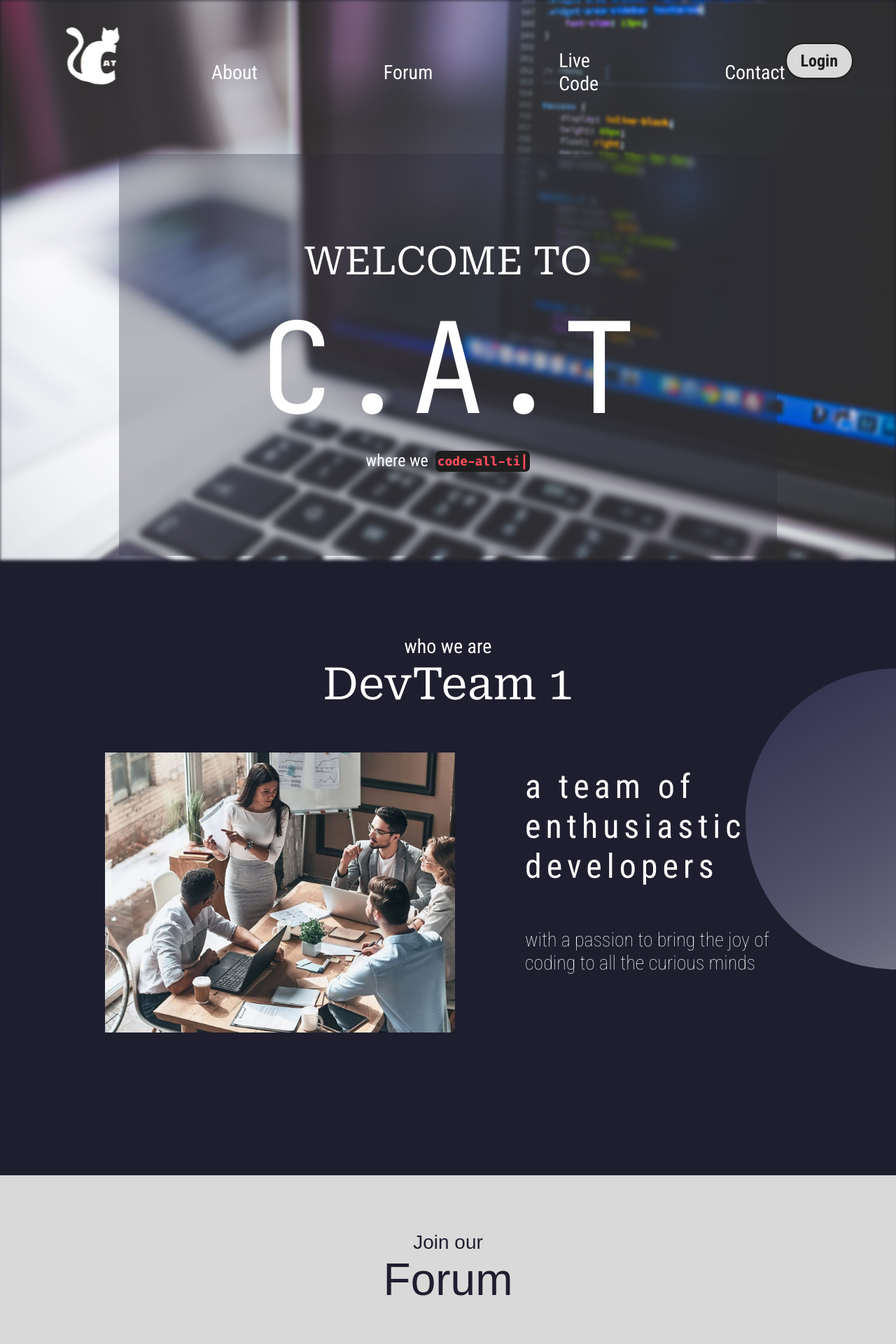
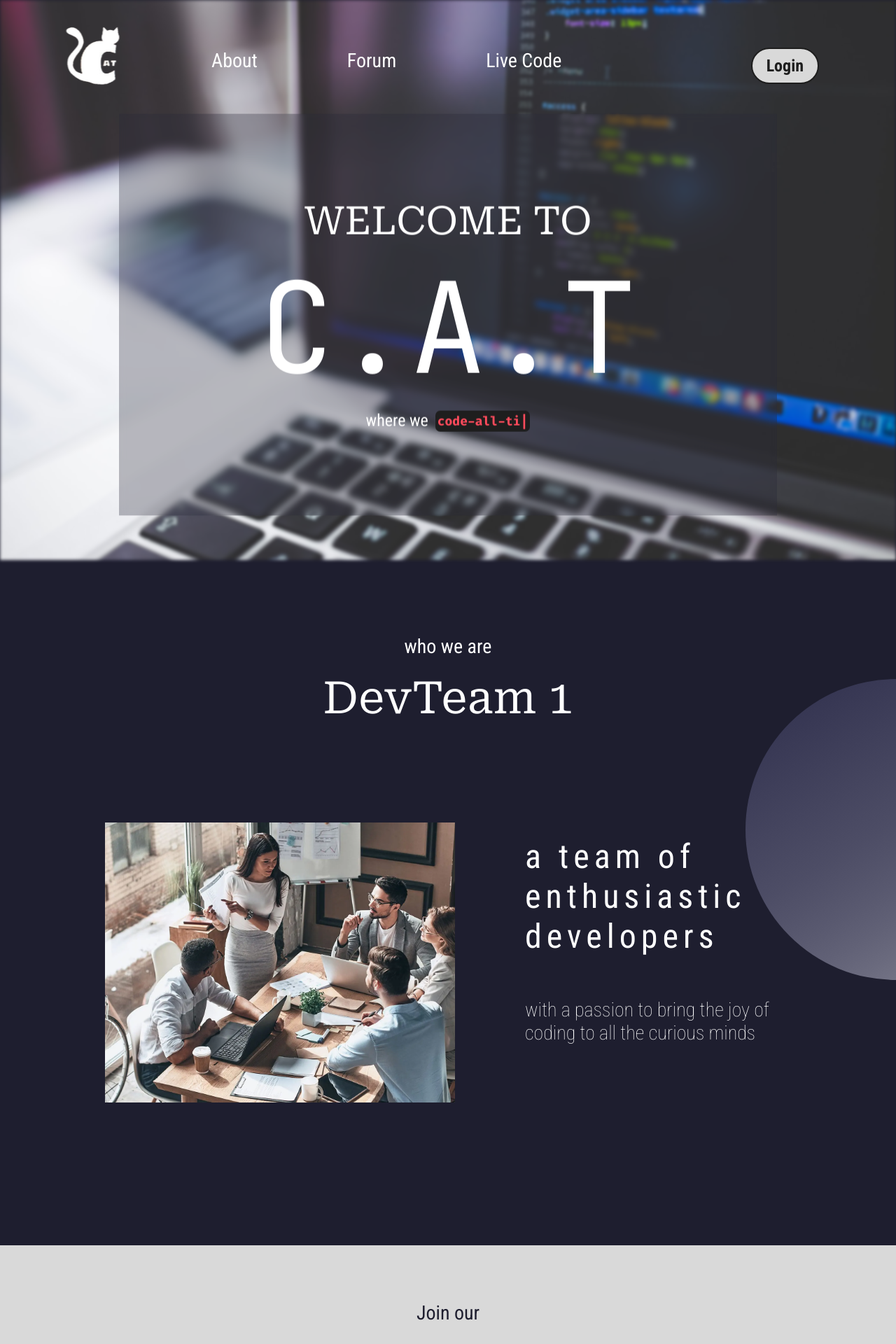
Before and after one commit to TheBluemist1404/CAT, a React (Vite) app in the folder frontend/: page / in a window 1280 px wide. Shown: the top 1920 px of the page at 70% size. Built offline with nearby package versions, Linux system fonts and the light colour scheme.

Commit message:
feat: intial setup for profile page and handle login status - add naviagtion to profile page - redirect to login page if have not logged in yet - toggle action at login icon after logged in (navigate to profile/logout)

```diff
--- a/frontend/src/Header.jsx
+++ b/frontend/src/Header.jsx
@@ -1,8 +1,11 @@
-import { useState, useRef, useEffect } from "react";
+import { useState, useRef, useEffect} from "react";
+import { useNavigate } from "react-router-dom";
 
 function Header(){
     const [hoveredIndex, setHoveredIndex] = useState(null);
     const linkRefs = useRef([])
+
+    const naviagte = useNavigate();
 
     useEffect(() => {
         linkRefs.current.forEach((link, index) => {
@@ -20,17 +23,18 @@ function Header(){
         });
     },[hoveredIndex]);
 
-    const navbar = ["About", "Forum","Live Code", "Contact"];
+    const navbar = [{sect: "About", link: "/"}, {sect: "Forum", link: "/forum"},{sect: "Live Code", link: "/"}];
 
     return(
         <div className="header">
-            <img src="/src/assets/logo.svg" alt="" />
+            <img src="/src/assets/logo.svg" alt="" onClick={()=>naviagte('/')} style={{cursor: 'pointer'}}/>
             <div className="navbar">
-                {navbar.map((sect, index) => (
+                {navbar.map((obj, index) => (
                     <div ref={el => linkRefs.current[index] = el}
                      onMouseEnter={() => setHoveredIndex(index)}
-                     onMouseLeave={() => setHoveredIndex(null)}>
-                        {sect}
+                     onMouseLeave={() => setHoveredIndex(null)}
+                     onClick={() => naviagte(obj.link)}>
+                        {obj.sect}
                     </div>
                 ))}
             </div>
--- a/frontend/src/index.scss
+++ b/frontend/src/index.scss
@@ -32,7 +32,7 @@ body{
     margin-top: 70px;
     width: fit-content;
     display: flex;
-    gap: 180px;
+    gap: 10vw;
     flex-direction:row;
     align-items: center;
     justify-content: space-between;
@@ -92,6 +92,8 @@ body{
   .right p{
     font-size: 24px;
   }
+}
+
 /* COPYRIGHT */
 .copyright{
   font-size: 24px;
@@ -99,4 +101,3 @@ body{
   text-align: center;
   padding: 20px;
 }
-}
--- a/frontend/src/main.jsx
+++ b/frontend/src/main.jsx
@@ -8,6 +8,7 @@ import Homepage from './pages/homepage/Homepage'
 import Login from './authentication/Login'
 import Signup from './authentication/Signup'
 import Forum from './pages/forum/Forum'
+import Profile from './pages/Profile/Profile'
 
 
 createRoot(document.getElementById('root')).render(
@@ -19,6 +20,7 @@ createRoot(document.getElementById('root')).render(
           <Route path='/auth/login' element={<Login/>}/>
           <Route path='/auth/signup' element={<Signup/>}/>
           <Route path='/forum' element={<Forum/>}/>
+          <Route path='/profile' element={<Profile/>} />
         </Routes>
       </BrowserRouter>
     </AuthProvider>
--- /dev/null
+++ b/frontend/src/pages/Profile/Profile.jsx
@@ -0,0 +1,23 @@
+import './profile.scss'
+import { useNavigate } from 'react-router-dom';
+import { useEffect, useContext } from 'react';
+import { AuthContext } from '../../authentication/AuthProvider';
+
+const Profile = ()=> {
+    const navigate = useNavigate();
+    const {isLoggedIn} = useContext(AuthContext);
+
+    useEffect(() => {
+        if (!isLoggedIn) {
+            navigate('/auth/login', { replace: true });
+        }
+    }, [navigate, isLoggedIn])
+
+    return(
+        <div className="profile">
+            Hello
+        </div>
+    );
+};
+
+export default Profile;
--- a/frontend/src/pages/forum/Header.jsx
+++ b/frontend/src/pages/forum/Header.jsx
@@ -1,9 +1,10 @@
-import React from "react";
+import { useNavigate } from "react-router-dom";
 
 function Header() {
+  const navigate = useNavigate();
   return (
     <header className="header-guest">
-      <div className="logo">
+      <div className="logo" onClick={()=>{navigate('/')}}>
         <img src="Assests/Logo.svg" alt="N/A" />
       </div>
       <div className="searchbar">
--- a/frontend/src/pages/forum/style.scss
+++ b/frontend/src/pages/forum/style.scss
@@ -28,6 +28,7 @@
     }
 
     header .logo {
+        cursor: pointer;
         margin-left: 60px;
     }
 
--- a/frontend/src/pages/homepage/Homepage.jsx
+++ b/frontend/src/pages/homepage/Homepage.jsx
@@ -1,9 +1,9 @@
-import { useContext } from 'react'
+import { useState, useContext } from 'react'
 import { useNavigate } from 'react-router-dom'
 import { AuthContext } from '../../authentication/AuthProvider'
 
 import './homepage.scss'
-import './title.css'
+import './title.scss'
 import './card.css'
 
 //alias set up in vite.config.js
@@ -39,12 +39,17 @@ function Card({subhead, head}) {
 function Homepage(){
     const navigate = useNavigate();
 
-    const {isLoggedIn, user} = useContext(AuthContext);
+    const {isLoggedIn, setIsLoggedIn, user} = useContext(AuthContext);
 
     const login = () => {
         navigate('/auth/login');
     }
 
+    const [dropdown, setDropdown] = useState(false)
+
+    const toggleDropdown = ()=>{
+        setDropdown(!dropdown);
+    }
     return(
         <div className='homepage'>
             <div className='container' style={{'--backgroundImage': `url(${background})`}}>
@@ -52,11 +57,22 @@ function Homepage(){
                     <Header/>
                     <div className='login'>
                         {
-                           !isLoggedIn ? (<div className="login-button" onClick={login}>Login</div>): (<>Hello {user.fullName} </>)
+                           !isLoggedIn ? (<div className="login-button" onClick={login}>Login</div>): (
+                           <div style={{position: 'absolute', top: '70px', right: '0px'}}>
+                               <div className='logged-in' onClick={toggleDropdown}>
+                                    <div className="avatar"></div>
+                                    <div className='username'>{user.fullName}</div>
+                               </div>
+                               <div className="action" style={{ display: dropdown ? 'flex' : 'none'}}>
+                                    <div className="to-profile" onClick={()=>{navigate('/profile')}}>Profile</div>
+                                    <div className="logout" onClick={()=>{setIsLoggedIn(false)}}>Logout</div>
+                               </div>
+                           </div>
+                           )
                         }
                     </div>
                 </div>
-                <div className="intro">
+                <section className="intro">
                     <div className="box">
                         <p>welcome to</p>
                         <h1>c.a.t</h1>
@@ -65,8 +81,8 @@ function Homepage(){
                             <TypingEffect text={"code-all-time"} speed={150}></TypingEffect>
                         </div>
                     </div>
-                </div>
-                <div className="about" style={{position: 'relative', overflow: 'hidden'}}>
+                </section>
+                <section className="about" style={{position: 'relative', overflow: 'hidden'}}>
                     <div className="decor1"></div>
                     <Title
                       subhead={"who we are"}
@@ -79,9 +95,9 @@ function Homepage(){
                             <div className="about-desc">with a passion to bring the joy of coding to all the curious minds</div>
                         </div>
                     </div>
-                </div>
-                <div className="forum">
-                    <Title subhead={'Join our'} head={'Forum'}/>
+                </section>
+                <section className="forum">
+                    <Title subhead={'Join our'} head={'Forum    '}/>
                     <div className='forum-content'>
                         <div className="forum-intro">
                             <div>A journey is no fun without</div>
@@ -122,8 +138,8 @@ function Homepage(){
                         <path d="M44.4994 0.50107C1080 299.501 47 586.5 44.5 796.5C42 1006.5 521.499 868.502 492 1141C462.5 1413.5 1.00001 1631.5 1.00001 1631.5" stroke="black" stroke-dasharray="10.1 10.1"/>
                         </svg>
                     </div>
-                </div>
-                <div className="live-code">
+                </section>
+                <section className="live-code">
                     <Title subhead={'work with team'} head={'Live Code'}/>
                     <div className="code-img"><img src={team} alt="" /></div>
                     <div className="bento-container">
@@ -148,8 +164,8 @@ function Homepage(){
                         <div>-</div>
                         <div>In our <span id='red-span'>modern IDE</span></div>
                     </div>
-                </div>
-                <div className="outro">
+                </section>
+                <section className="outro">
                     <div className="box">
                         <p>and we will continue</p>
                         <h1>our passion</h1>
@@ -157,7 +173,7 @@ function Homepage(){
                             <div id='join'>join us now</div>
                         </div>
                     </div>
-                </div>
+                </section>
             </div>
             <Footer/>
         </div>
--- a/frontend/src/pages/homepage/homepage.scss
+++ b/frontend/src/pages/homepage/homepage.scss
@@ -31,13 +31,12 @@
     }
 
     .login{
-        margin-right: 40px;
+        position: relative;
+        margin-right: 80px;
         display: flex;
+        flex-direction: row;
         justify-content: center;
         align-items: center;
-
-        transform: translateY(-7px);
-    }
 
         .login-button{
             font-family: var(--text-font);
@@ -58,6 +57,61 @@
             cursor: pointer;
             background-color: #adadad;
         }
+
+        .logged-in{
+            height: 40px;
+            padding: 0 20px 0 0;
+            border-radius: 20px;
+            background-color: #ffffff31;
+
+            display: flex;
+            flex-direction: row;
+            gap: 10px;
+            user-select: none;
+            cursor: pointer;
+
+            .avatar{
+                width: 40px;
+                height: 40px;
+                border-radius: 50%;
+                background-color: #fff;
+            }
+
+            .username{
+                line-height: 40px; //Same height as container
+                color: var(--text-color);
+                font-family: var(--code);
+                font-size: 20px;
+            }
+        }
+
+        .action{
+            max-height: 100px;
+            overflow: hidden;
+            margin-top: 20px;
+            box-sizing: border-box;
+            padding: 5px 0;
+            flex-direction: column;
+            background-color: #ffffff31;
+
+            div{
+                box-sizing: border-box;
+                padding: 2px 0;
+                height: max-content;
+                text-align: center;
+                font-family: var(--text-font);
+                font-size: 24px;
+
+                cursor: pointer;
+            }
+
+            div:hover{
+                background-color: #d9d9d92b;
+            }
+        }
+    }
+
+
     /* -------------------------------- */
     /* INTRO */
     .intro{
@@ -75,6 +129,10 @@
         display: flex;
         flex-direction: column;
         align-items: center;
+    }
+
+    .intro .box{
+        transform: translateY(-10%);
     }
 
     .box p{
@@ -205,7 +263,8 @@
     }
     .forum-intro .forum-pitch{
         font-family: var(--heading-font);
-        font-size: 60px;
+        font-size: 50px;
+        text-transform: uppercase;
         font-weight: 600;
     }
     .forum-img{
@@ -430,7 +489,7 @@
         background-color: var(--highlight-red);
     }
 
-    /* OUTRO using box property from INTRO since they are quite similar*/
+    /* OUTRO*/
     .outro{
         display: flex;
         justify-content: center;
--- a/frontend/src/pages/homepage/title.css
+++ /dev/null
@@ -1,19 +0,0 @@
-.title{
-    display: flex;
-    align-items: center;
-    flex-direction: column;
-
-    text-align: center;
-}
-
-.subhead{
-    font-family: var(--text-font);
-    font-size: 28px;
-}
-
-.head{
-    font-family: var(--heading-font);
-    font-size: 64px;
-    margin-top: 20px;
-    margin-bottom: 80px;
-}
--- /dev/null
+++ b/frontend/src/pages/homepage/title.scss
@@ -0,0 +1,19 @@
+.title{
+    display: flex;
+    align-items: center;
+    flex-direction: column;
+
+    text-align: center;
+
+    .subhead{
+        font-family: var(--text-font);
+        font-size: 28px;
+    }
+
+    .head{
+        font-family: var(--heading-font);
+        font-size: 64px;
+        margin-top: 20px;
+        margin-bottom: 80px;
+    }
+}
```
Also changed, not shown: frontend/src/pages/Profile/profile.scss (added). Lines whose indentation alone changed are shown as unchanged.
